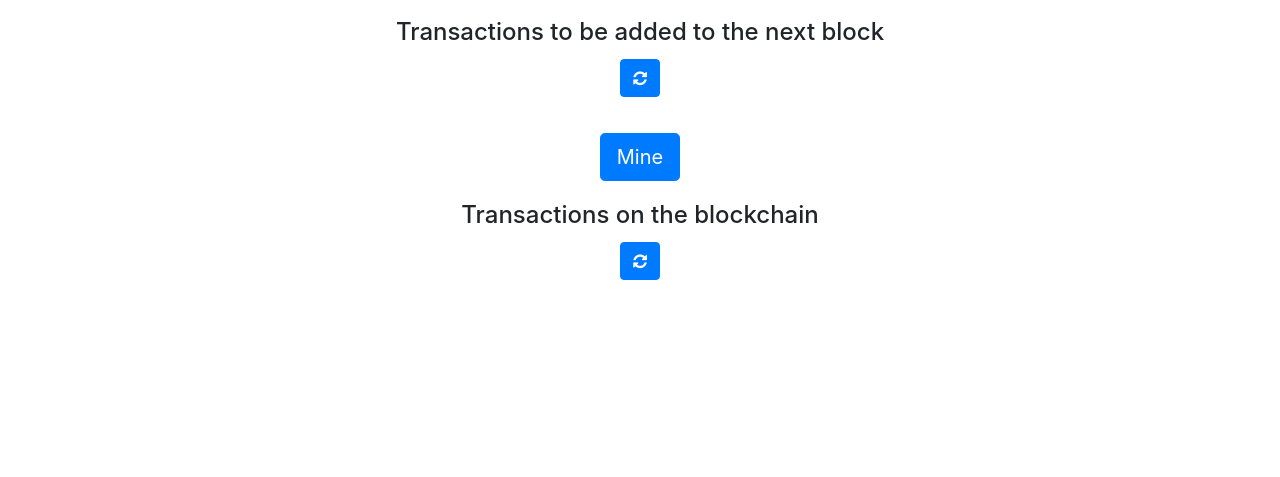
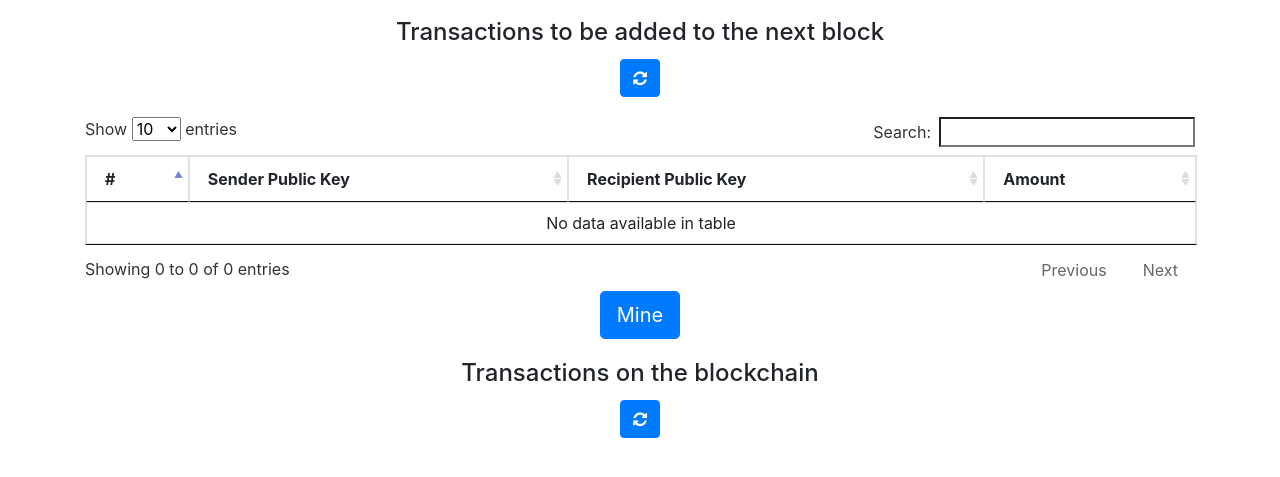
Before and after one commit to AvinashTiwari/LearnPython, a Flask app: page / in a window 1280 px wide. Shown: the part 56-533 px from the top of the page. Run offline with Flask 2, Linux system fonts and the light colour scheme; data that the repository does not hold is empty; some libraries are stand-ins or nearby versions.

Commit message:
no message

```diff
--- a/2_BlockChain/blockchain/blockchain.py
+++ b/2_BlockChain/blockchain/blockchain.py
@@ -8,6 +8,7 @@ from Cryptodome.Signature import PKCS1_v1_5
 from Cryptodome.Hash import SHA
 
 MINING_SENDER = "The Blockchain"
+
 
 class Blockchain:
 
@@ -75,10 +76,18 @@ def index():
     return render_template('./index.html')
 
 
+@app.route('/transactions/get', methods=['GET'])
+def get_transactions():
+    transactions = blockchain.transactions
+    response = {'transactions': transactions}
+    return jsonify(response), 200
+
+
 @app.route('/transactions/new', methods=['POST'])
 def new_transaction():
     values = request.form
-    required = ['confirmation_sender_public_key', 'confirmation_recipient_public_key', 'transaction_signature', 'confirmation_amount']
+    required = ['confirmation_sender_public_key', 'confirmation_recipient_public_key', 'transaction_signature',
+                'confirmation_amount']
     if not all(k in values for k in required):
         return 'Missing values', 400
 
--- a/2_BlockChain/blockchain/templates/index.html
+++ b/2_BlockChain/blockchain/templates/index.html
@@ -85,6 +85,43 @@
     <script>
         $(function() {
 
+            $.ajax({
+                url: "/transactions/get",
+                type: "GET",
+                success: function(response) {
+
+                    let transactions = []
+                    let count = 1
+
+                    for (i=0; i<response['transactions'].length; i++) {
+
+                        let transaction = [
+                            count,
+                            response['transactions'][i]['sender_public_key'],
+                            response['transactions'][i]['recipient_public_key'],
+                            response['transactions'][i]['amount'],
+                        ]
+
+                        transactions.push(transaction);
+
+                        count += 1;
+                    }
+
+                    $('#unmined_transactions_table').dataTable({
+                        data: transactions,
+                        columns: [
+                            {title: "#"},
+                            {title: "Sender Public Key"},
+                            {title: "Recipient Public Key"},
+                            {title: "Amount"},
+                        ],
+                        columnDefs: [{targets: [1,2,3], render: $.fn.dataTable.render.ellipsis(25)}]
+                    });
+                },
+                error: function(error) {
+                    console.log(error);
+                }
+            });
         });
 
     </script>
```
Also changed, not shown: 1_Python/Chap1/Helloworld/OOP/Employee.py (added, +14 -0 lines).
